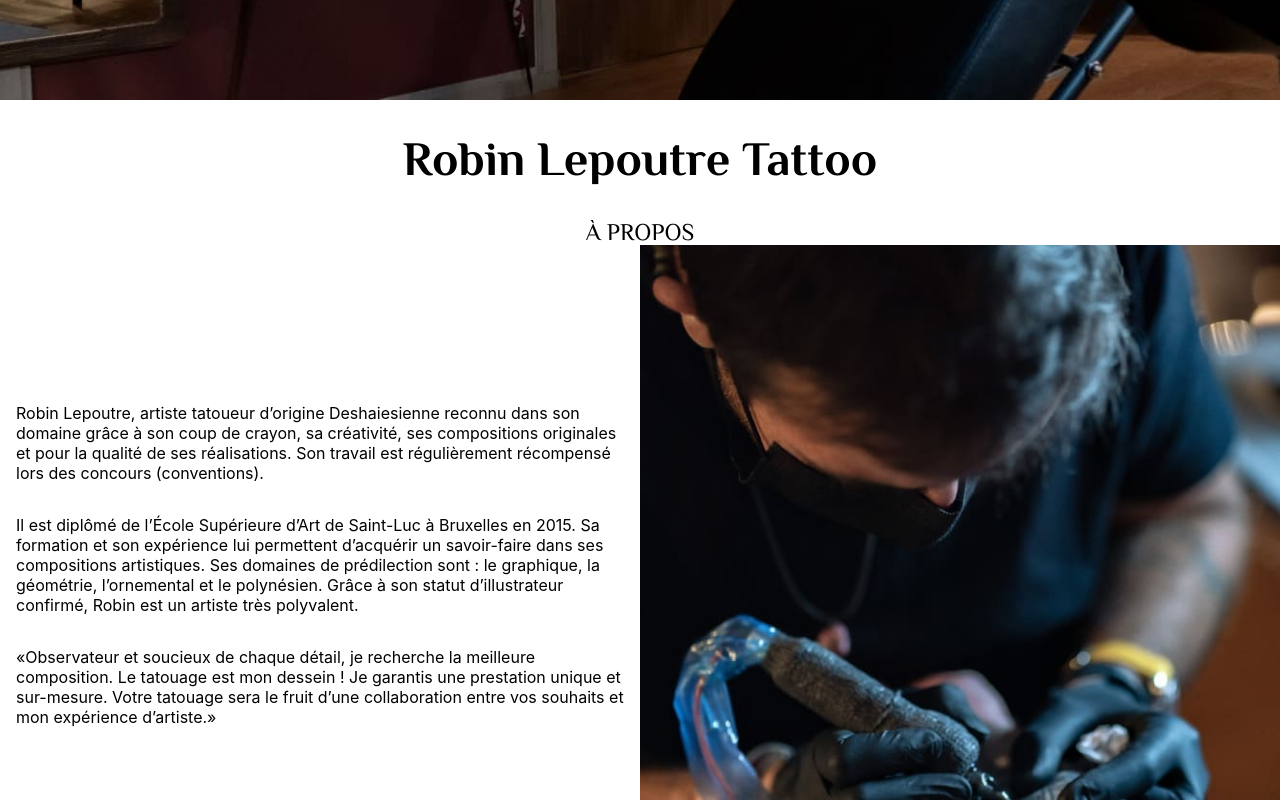
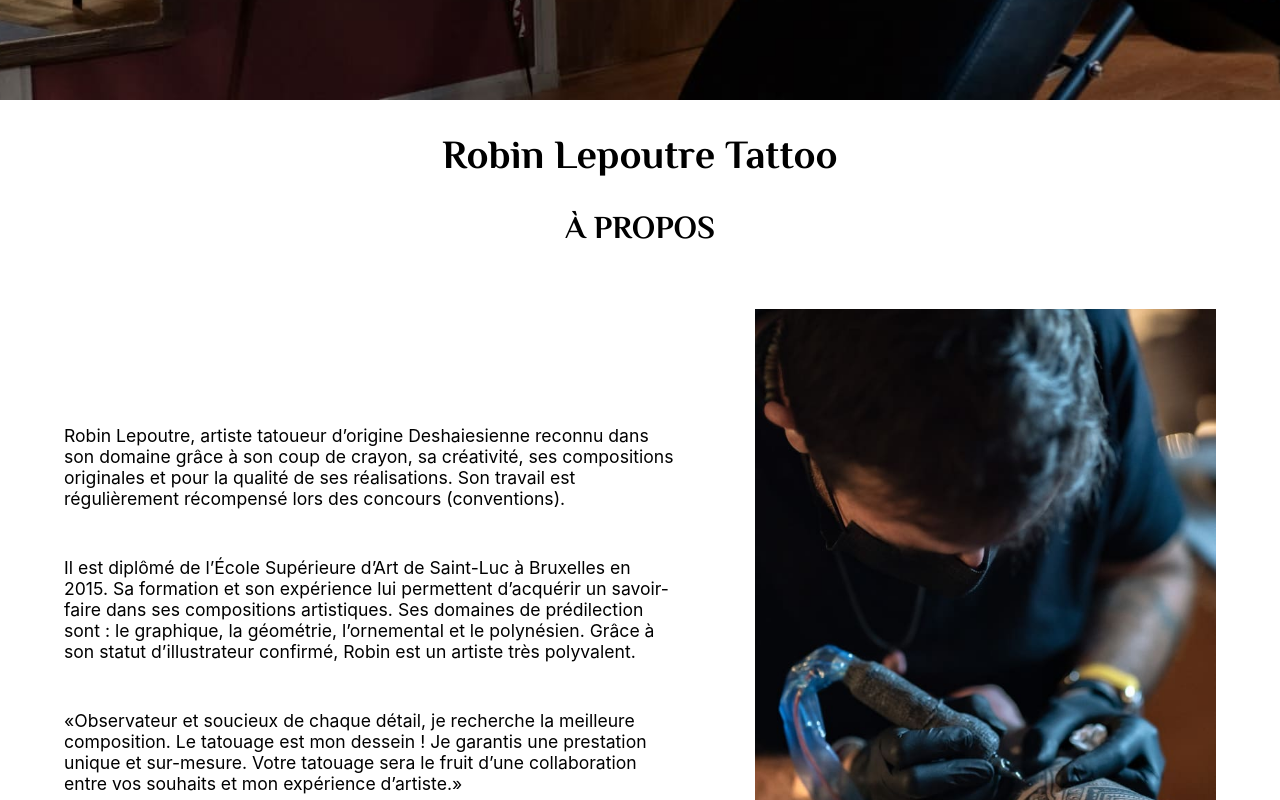
Before and after one commit to Gontran-de-Kermadec/robin-lepoutre-tattoo, a React (Create React App) app: page /robin-lepoutre-tattoo in a window 1280 px wide. Shown: the part 700-1500 px from the top of the page. Built offline with nearby package versions, Linux system fonts and the light colour scheme.

Commit message:
margin about infos component responsive

```diff
--- a/src/App.css
+++ b/src/App.css
@@ -5,44 +5,51 @@
 	text-align: center;
 }
 h1 {
-	font-size: 3rem;
+	font-size: 2.5rem;
 	margin: 2rem auto;
 	font-family: "Philosopher", sans-serif;
 }
 h2 {
-	font-size: 2rem;
+	font-size: 1.5rem;
 	font-family: "Philosopher", sans-serif;
-	/* margin: 2rem auto; */
 }
 p,
 li {
-	font-size: 1rem;
+	font-size: 0.9rem;
 }
-.about__title {
+/* .about__title {
 	font-family: "Philosopher", sans-serif;
 	font-size: 1.5rem;
-}
+} */
 
 @media (min-width: 768px) {
 	.section__separate {
 		height: 5rem;
-		/* width: 100vw; */
 		background-color: transparent;
 	}
+	h2 {
+		margin-bottom: 2rem;
+	}
 }
+
 @media (min-width: 1024px) {
-	/* p,
+	p,
 	li {
-		font-size: 1.5rem;
-	} */
+		font-size: 1rem;
+	}
 	h2 {
-		font-size: 2.5rem;
-		/* margin: 2rem auto; */
+		font-size: 2rem;
 	}
 }
 @media (min-width: 1200px) {
-	/* p,
+	p,
 	li {
-		font-size: 1.5rem;
-	} */
+		font-size: 1.1rem;
+	}
 }
+@media (min-width: 1440px) {
+	p,
+	li {
+		font-size: 1.2rem;
+	}
+}
--- a/src/components/About.jsx
+++ b/src/components/About.jsx
@@ -3,7 +3,7 @@
 const About = () => {
 	return (
 		<div className="about section" id="about">
-			<p className="about__title">À PROPOS</p>
+			<h2 className="about__title">À PROPOS</h2>
 			<div className="about__flex">
 				<div className="text__container">
 					<p>
--- a/src/components/Infos.jsx
+++ b/src/components/Infos.jsx
@@ -19,8 +19,11 @@
 						novembre 2015 à Nancy.
 					</p>
 					<ul>
-						Dans le cadre des mesures sanitaires et la lutte contre la COVID, il
-						met en œuvre :<li>- Le respect des gestes barrières</li>
+						<p>
+							Dans le cadre des mesures sanitaires et la lutte contre la COVID,
+							il met en œuvre :
+						</p>
+						<li>- Le respect des gestes barrières</li>
 						<li>
 							- La mise en place d’espaces d’accueil et de tatouage distincts
 						</li>
--- a/src/style/About.css
+++ b/src/style/About.css
@@ -1,45 +1,43 @@
-.about {
-	height: 100vh;
-	position: relative;
-	/* margin: 1rem auto; */
-}
-/* .about .text__container {
-	margin: 1rem;
-} */
-
 .about .text__container p {
 	margin: 2rem 0;
 }
 
-@media (max-width: 768px) {
-	.about .text__container {
+@media (max-width: 767px) {
+	/* .about .text__container {
 		position: absolute;
 		top: 50%;
 		transform: translateY(-50%);
+	} */
+	.about .text__container {
+		margin: 0 2rem;
 	}
 	.about .img__container {
 		display: none;
 	}
 }
-@media (min-width: 769px) {
+@media (min-width: 768px) {
 	.about__flex {
-		/* height: 100vh; */
 		display: flex;
-		/* justify-content: center; */
 	}
-	.about .img__container,
+	.about__flex {
+		margin: 0 2rem;
+	}
 	.about .text__container {
-		width: 50%;
-		/* margin: 0 2rem; */
+		padding-right: 2rem;
+	}
+	.about .text__container {
+		width: 60%;
+	}
+	.about .img__container {
+		width: 40%;
 	}
 	.about .text__container {
 		align-self: center;
-		padding: 0 1rem;
 		text-align: left;
 	}
 	.about .img__container {
 		display: block;
-		height: 80vh;
+		height: 75vh;
 	}
 	.about .img__container img {
 		height: 100%;
@@ -47,3 +45,26 @@
 		object-fit: cover;
 	}
 }
+@media (min-width: 1024px) {
+	.about {
+		height: 100vh;
+		position: relative;
+	}
+	.about__flex {
+		position: absolute;
+		top: 50%;
+		transform: translateY(-50%);
+		margin: 0 4rem;
+	}
+	.about .text__container {
+		padding-right: 5rem;
+	}
+	.about .text__container p {
+		margin: 3rem 0;
+	}
+}
+@media (min-width: 1440px) {
+	.about__flex {
+		margin: 0 6rem;
+	}
+}
--- a/src/style/Care.css
+++ b/src/style/Care.css
@@ -19,6 +19,12 @@
 .products__text ul {
 	text-align: left;
 } */
+.care__title {
+	margin-bottom: 2rem;
+	padding: 2rem 0;
+	background-color: #1e0c08;
+	color: #fff;
+}
 .care em {
 	font-weight: bold;
 }
@@ -41,7 +47,7 @@
 /* @media (max-width: 768px) {
 
 } */
-@media (min-width: 769px) {
+@media (min-width: 768px) {
 	/* .care__tattoo {
 		height: 100vh;
 	} */
@@ -108,12 +114,12 @@
 		font-size: 1.3rem;
 		font-family: "Philosopher", sans-serif;
 	}
-	.care__title {
+	/* .care__title {
 		margin-bottom: 2rem;
 		padding: 2rem 0;
 		background-color: #1e0c08;
 		color: #fff;
-	}
+	} */
 	.care .products__dontuse li {
 		margin: 0 1rem;
 	}
--- a/src/style/ContactForm.css
+++ b/src/style/ContactForm.css
@@ -4,12 +4,6 @@
 #contact {
 	height: 100vh;
 	position: relative;
-}
-form {
-	/* position: absolute;
-	top: 50%;
-	transform: translateY(-50%);
-	width: 100%; */
 }
 input,
 textarea {
@@ -82,4 +76,10 @@
 		height: 20rem;
 		border: none;
 	}
+	.contact__location {
+		margin-left: 1rem;
+	}
+	form {
+		margin-right: 1rem;
+	}
 }
--- a/src/style/Header.css
+++ b/src/style/Header.css
@@ -14,22 +14,17 @@
 	object-fit: cover;
 	object-position: 50% 50%;
 }
-/* header ul li {
-	border-bottom: solid 1px;
-} */
+header nav li {
+	font-family: "Philosopher", sans-serif;
+}
 header nav a {
 	color: #fff;
 }
 
-@media (min-width: 426px) {
-	/* header {
-		position: absolute;
-		top: 0;
+@media (min-width: 425px) {
+	header nav {
 		padding: 1rem 0;
-	} */
-	/* header nav a {
-		color: #fff;
-	} */
+	}
 	header ul {
 		display: flex;
 		justify-content: space-around;
--- a/src/style/Infos.css
+++ b/src/style/Infos.css
@@ -10,7 +10,7 @@
 .warning__text p {
 	margin: 2rem 0;
 }
-@media (max-width: 768px) {
+@media (max-width: 767px) {
 	.infos .warning__text {
 		position: absolute;
 		top: 50%;
@@ -20,7 +20,7 @@
 		display: none;
 	}
 }
-@media (min-width: 769px) {
+@media (min-width: 768px) {
 	.infos .warning {
 		display: flex;
 		justify-content: center;
@@ -28,23 +28,35 @@
 	}
 	.infos .warning__text {
 		align-self: center;
-		padding: 0 1rem;
+		padding: 2rem;
 		text-align: left;
 	}
+	.infos .warning__text,
+	.infos .warning__img {
+		width: 50%;
+	}
 	.warning__text ul {
-		margin: 1rem 0;
+		margin-bottom: 2rem;
+	}
+	.warning__text ul p {
+		margin: 0;
 	}
 	.infos .warning__img {
 		display: block;
 	}
 	.infos .warning__img img {
 		height: 100%;
-		width: 50vw;
+		width: 100%;
 		object-fit: cover;
 	}
 }
 @media (min-width: 1024px) {
-	.warning__text ul {
-		font-size: 1.2rem;
+	.infos .warning__text {
+		padding: 2rem 4rem;
 	}
 }
+@media (min-width: 1440px) {
+	.infos .warning__text {
+		padding: 2rem 6rem;
+	}
+}
```
